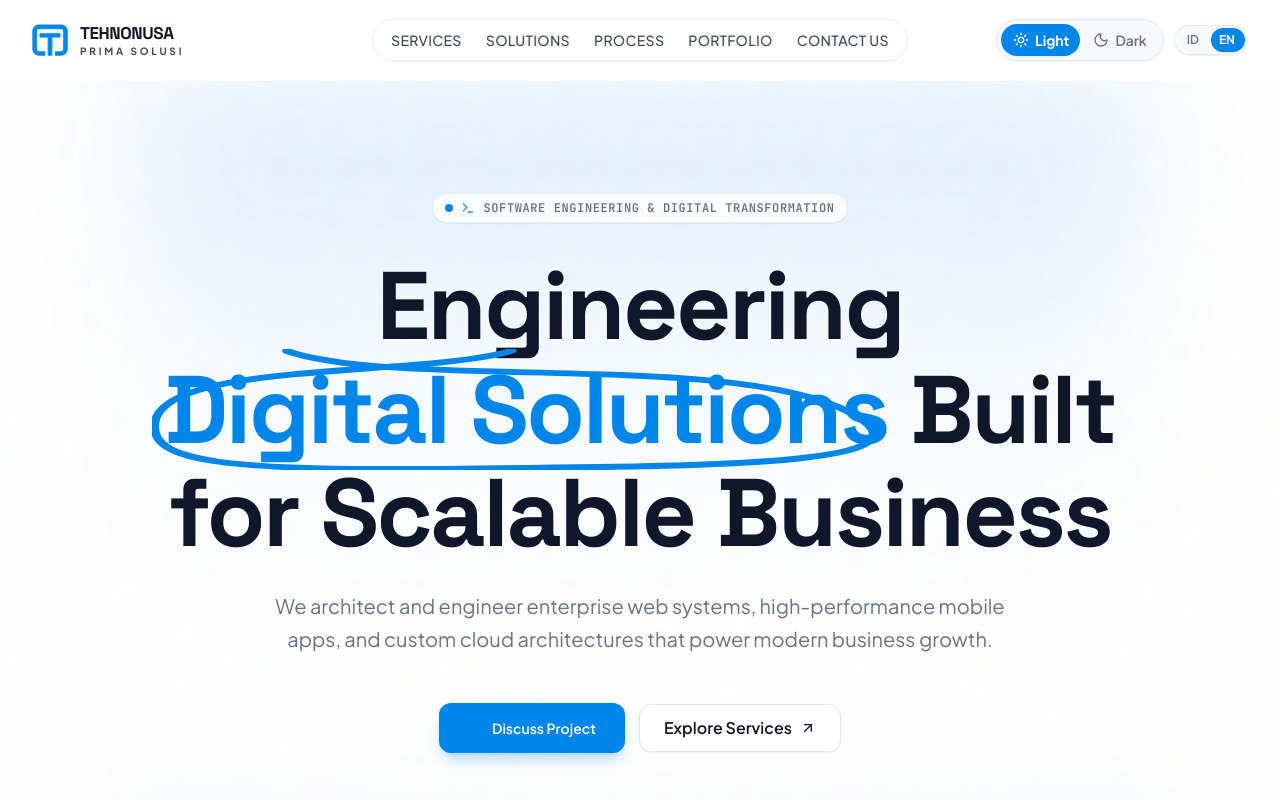
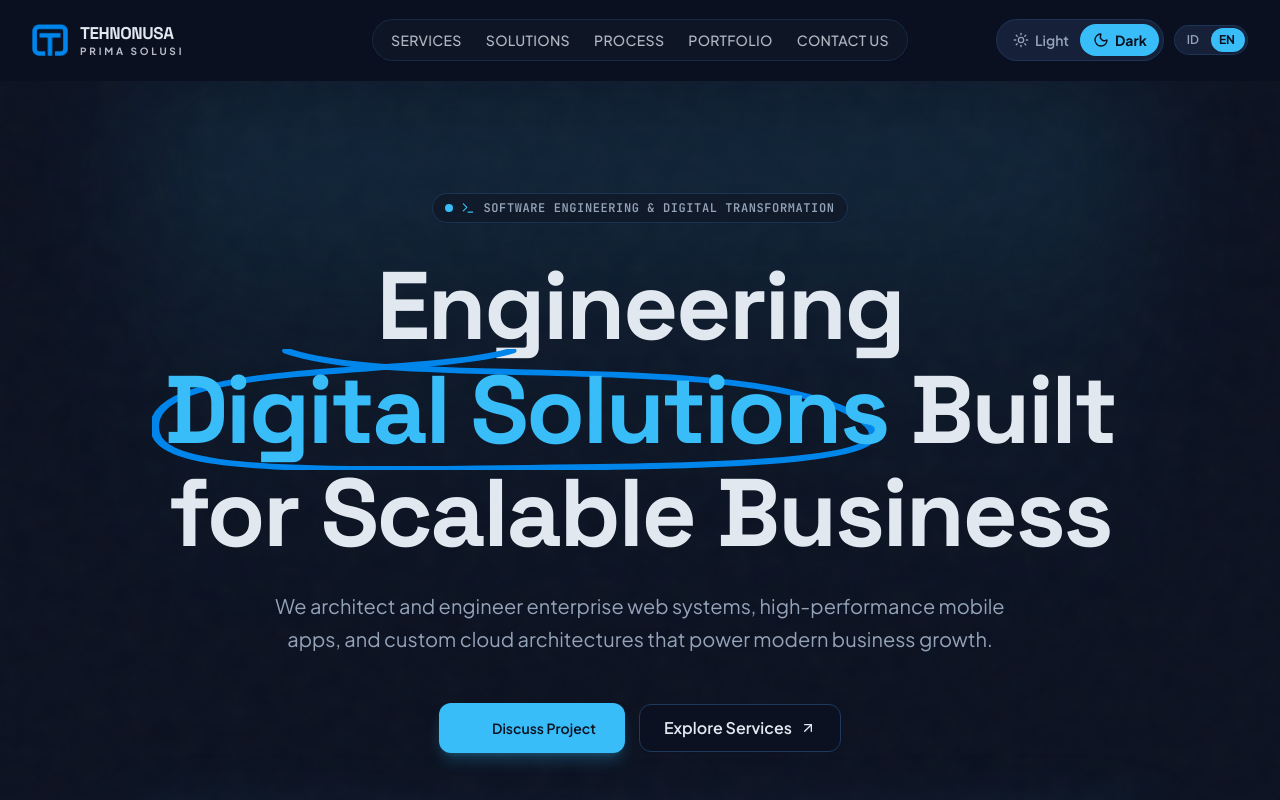
Before and after one commit to TehnonusaPS/tehnonusa-prima-solusi, a Next.js app: page /en in a window 1280 px wide. Shown: the top 800 px of the page. Built offline with nearby package versions, Linux system fonts and the light colour scheme.

Commit message:
feat(theme): set default theme to dark and enrich ambient hero stars particle density

```diff
--- a/src/app/layout.tsx
+++ b/src/app/layout.tsx
@@ -49,8 +49,8 @@ export default function RootLayout({
       <body className="min-h-dvh flex flex-col antialiased bg-background text-foreground selection:bg-primary/20 selection:text-primary">
         <ThemeProvider
           attribute="class"
-          defaultTheme="system"
-          enableSystem
+          defaultTheme="dark"
+          enableSystem={false}
           disableTransitionOnChange
         >
           {children}
--- a/src/components/sections/hero/hero-section.tsx
+++ b/src/components/sections/hero/hero-section.tsx
@@ -32,10 +32,10 @@ const Stars = dynamic(
 
 const AmbientStars = React.memo(function AmbientStars() {
   return (
-    <div className="hidden dark:block absolute inset-0 opacity-40 pointer-events-none">
+    <div className="hidden dark:block absolute inset-0 opacity-70 pointer-events-none">
       <React.Suspense fallback={null}>
         <Canvas camera={{ position: [0, 0, 1] }}>
-          <Stars radius={50} count={1200} factor={3} fade speed={1} />
+          <Stars radius={60} depth={50} count={2400} factor={3.5} fade speed={1.2} />
         </Canvas>
       </React.Suspense>
     </div>
--- a/src/components/ui/slider-toggle.tsx
+++ b/src/components/ui/slider-toggle.tsx
@@ -27,7 +27,7 @@ export const SliderToggle: React.FC<SliderToggleProps> = ({
   const { setTheme, resolvedTheme } = useTheme();
   const mounted = useSyncExternalStore(emptySubscribe, () => true, () => false);
 
-  const [internalSelected, setInternalSelected] = React.useState<"light" | "dark">("light");
+  const [internalSelected, setInternalSelected] = React.useState<"light" | "dark">("dark");
 
   const isControlled = controlledSelected !== undefined;
   const currentMode: "light" | "dark" = useNextThemes && mounted
```
